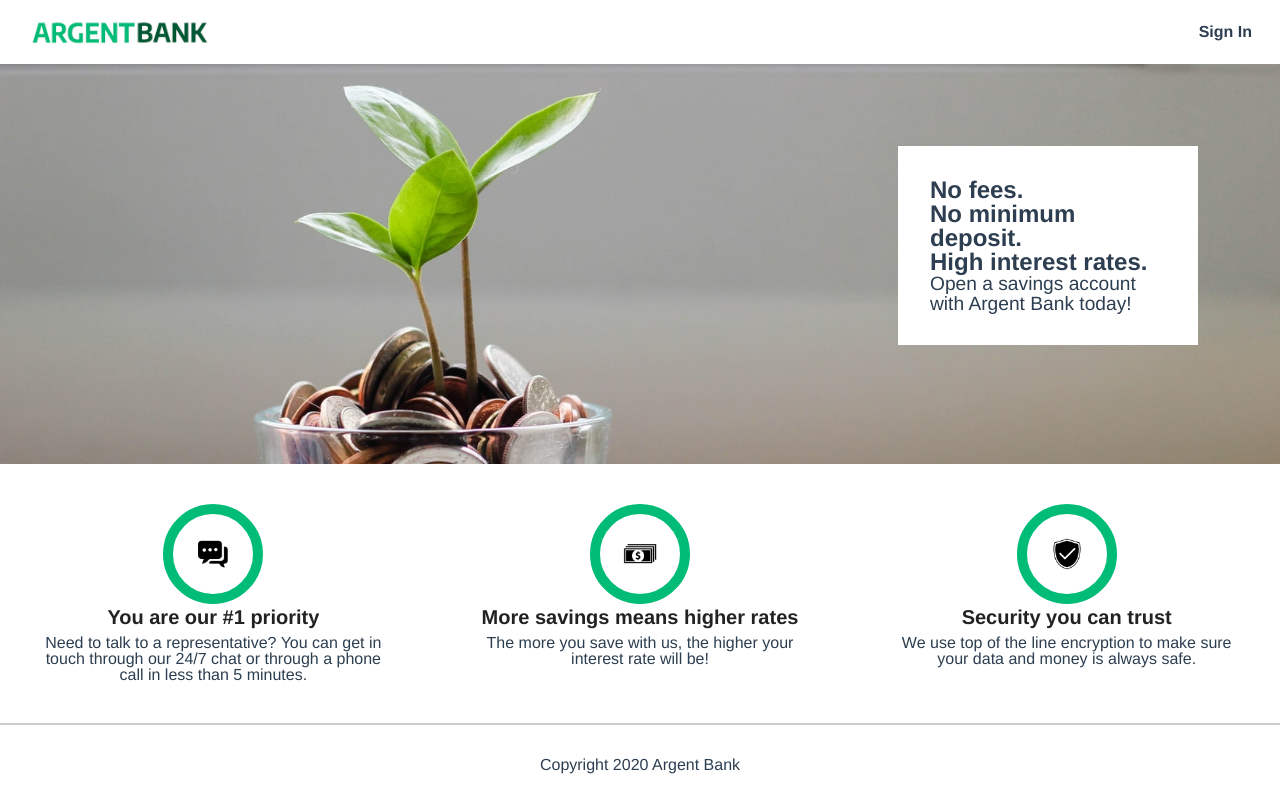
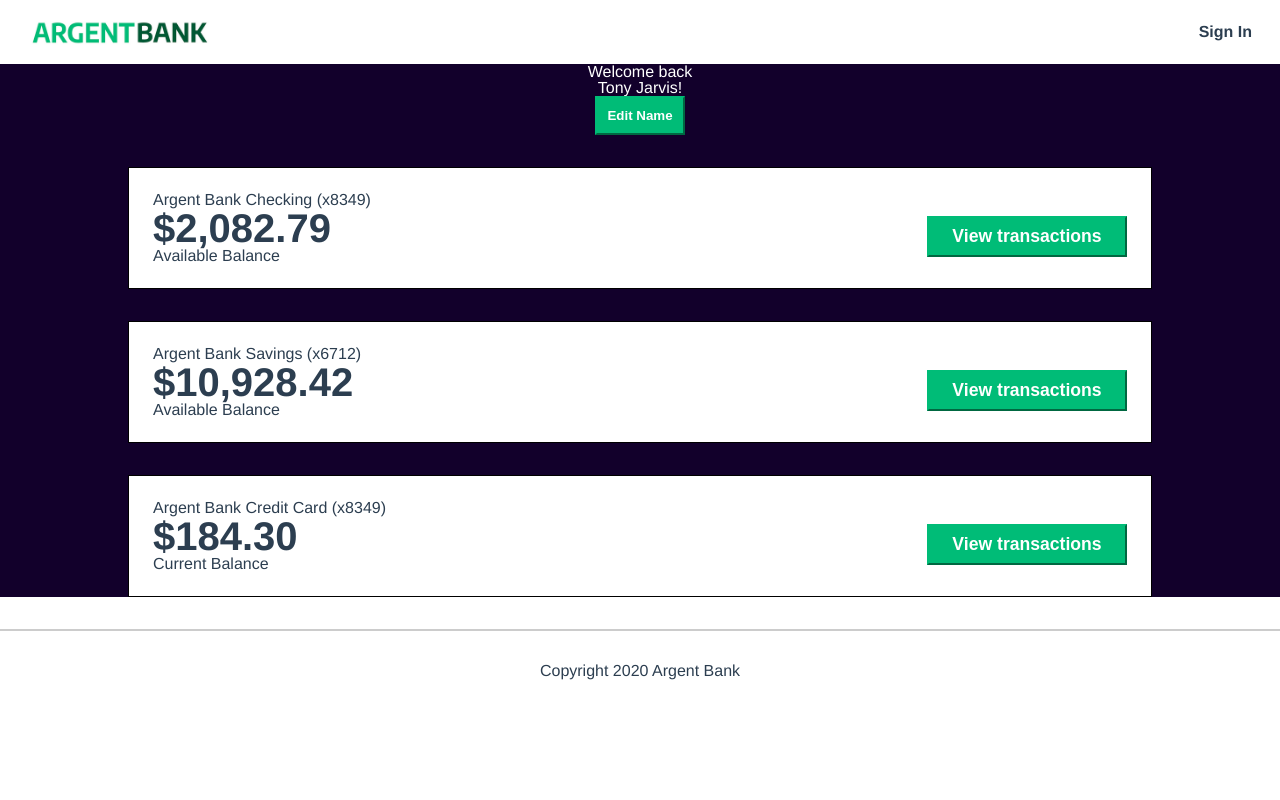
Before and after one commit to sebaseg-dev/oc_p13_argentbank, a React (Vite) app in the folder vite-project/: page /profile in a window 1280 px wide. Built offline with nearby package versions, Linux system fonts and the light colour scheme.

Commit message:
populating routes following Framework mode from react-router: - / -> Home.jsx; - /login -> Login.jsx, - /profile -> Profile.jsx, - /* -> NotFound.jsx

```diff
--- a/vite-project/src/App.jsx
+++ /dev/null
@@ -1,78 +0,0 @@
-import './styles/main.css'
-import { useState } from 'react'
-
-function App() {
-  document.title = "Argent Bank - Home Page"
-
-  return (
-    <>
-      <nav className="main-nav">
-        <a className="main-nav-logo" href="./index.html">
-          <img
-            className="main-nav-logo-image"
-            src="/assets/argentBankLogo.png"
-            alt="Argent Bank Logo"
-          />
-          <h1 className="sr-only">Argent Bank</h1>
-        </a>
-        <div>
-          <a className="main-nav-item" href="./sign-in.html">
-            <i className="fa fa-user-circle"></i>
-            Sign In
-          </a>
-        </div>
-      </nav>
-      <main>
-        <div className="hero">
-          <section className="hero-content">
-            <h2 className="sr-only">Promoted Content</h2>
-            <p className="subtitle">No fees.</p>
-            <p className="subtitle">No minimum deposit.</p>
-            <p className="subtitle">High interest rates.</p>
-            <p className="text">Open a savings account with Argent Bank today!</p>
-          </section>
-        </div>
-        <section className="features">
-          <h2 className="sr-only">Features</h2>
-          <div className="feature-item">
-            <img src="/assets/icon-chat.png" alt="Chat Icon"
-                 className="feature-icon"/>
-            <h3 className="feature-item-title">You are our #1 priority</h3>
-            <p>
-              Need to talk to a representative? You can get in touch through our
-              24/7 chat or through a phone call in less than 5 minutes.
-            </p>
-          </div>
-          <div className="feature-item">
-            <img
-              src="/assets/icon-money.png"
-              alt="Chat Icon"
-              className="feature-icon"
-            />
-            <h3 className="feature-item-title">More savings means higher rates</h3>
-            <p>
-              The more you save with us, the higher your interest rate will be!
-            </p>
-          </div>
-          <div className="feature-item">
-            <img
-              src="/assets/icon-security.png"
-              alt="Chat Icon"
-              className="feature-icon"
-            />
-            <h3 className="feature-item-title">Security you can trust</h3>
-            <p>
-              We use top of the line encryption to make sure your data and money
-              is always safe.
-            </p>
-          </div>
-        </section>
-      </main>
-      <footer className="footer">
-        <p className="footer-text">Copyright 2020 Argent Bank</p>
-      </footer>
-    </>
-  )
-}
-
-export default App
--- /dev/null
+++ b/vite-project/src/components/Footer.jsx
@@ -0,0 +1,7 @@
+export default function Footer() {
+  return <>
+    <footer className="footer">
+      <p className="footer-text">Copyright 2020 Argent Bank</p>
+    </footer>
+  </>
+}
--- /dev/null
+++ b/vite-project/src/components/Header.jsx
@@ -0,0 +1,22 @@
+import { Link } from 'react-router'
+
+export default function Header() {
+  return <>
+    <nav className="main-nav">
+      <Link className="main-nav-logo" to="/">
+        <img
+          className="main-nav-logo-image"
+          src="/assets/argentBankLogo.png"
+          alt="Argent Bank Logo"
+        />
+        <h1 className="sr-only">Argent Bank</h1>
+      </Link>
+      <div>
+        <Link className="main-nav-item" to="/login">
+          <i className="fa fa-user-circle"></i>
+          Sign In
+        </Link>
+      </div>
+    </nav>
+  </>
+}
--- a/vite-project/src/main.jsx
+++ b/vite-project/src/main.jsx
@@ -1,9 +1,11 @@
 import { StrictMode } from 'react'
 import { createRoot } from 'react-dom/client'
-import App from './App.jsx'
+import { RouterProvider } from 'react-router/dom'
+import { router } from './router.jsx'
+import './styles/main.css'
 
 createRoot(document.getElementById('root')).render(
   <StrictMode>
-    <App />
+    <RouterProvider router={router} />
   </StrictMode>,
 )
--- /dev/null
+++ b/vite-project/src/pages/Home.jsx
@@ -0,0 +1,57 @@
+import Header from '../components/Header.jsx'
+import Footer from '../components/Footer.jsx'
+
+export default function Home() {
+  return <>
+    <Header />
+
+    <main>
+      <div className="hero">
+        <section className="hero-content">
+          <h2 className="sr-only">Promoted Content</h2>
+          <p className="subtitle">No fees.</p>
+          <p className="subtitle">No minimum deposit.</p>
+          <p className="subtitle">High interest rates.</p>
+          <p className="text">Open a savings account with Argent Bank today!</p>
+        </section>
+      </div>
+      <section className="features">
+        <h2 className="sr-only">Features</h2>
+        <div className="feature-item">
+          <img src="/assets/icon-chat.png" alt="Chat Icon"
+               className="feature-icon"/>
+          <h3 className="feature-item-title">You are our #1 priority</h3>
+          <p>
+            Need to talk to a representative? You can get in touch through our
+            24/7 chat or through a phone call in less than 5 minutes.
+          </p>
+        </div>
+        <div className="feature-item">
+          <img
+            src="/assets/icon-money.png"
+            alt="Chat Icon"
+            className="feature-icon"
+          />
+          <h3 className="feature-item-title">More savings means higher rates</h3>
+          <p>
+            The more you save with us, the higher your interest rate will be!
+          </p>
+        </div>
+        <div className="feature-item">
+          <img
+            src="/assets/icon-security.png"
+            alt="Chat Icon"
+            className="feature-icon"
+          />
+          <h3 className="feature-item-title">Security you can trust</h3>
+          <p>
+            We use top of the line encryption to make sure your data and money
+            is always safe.
+          </p>
+        </div>
+      </section>
+    </main>
+
+    <Footer />
+  </>
+}
--- /dev/null
+++ b/vite-project/src/pages/Login.jsx
@@ -0,0 +1,38 @@
+import Header from '../components/Header.jsx'
+import Footer from '../components/Footer.jsx'
+
+export default function Login () {
+  return <>
+    <Header/>
+
+    <main className="main bg-dark">
+      <section className="sign-in-content">
+        <i className="fa fa-user-circle sign-in-icon"></i>
+        <h1>Sign In</h1>
+        <form>
+          <div className="input-wrapper">
+            <label htmlFor="username">Username</label
+            ><input type="text" id="username"/>
+          </div>
+          <div className="input-wrapper">
+            <label htmlFor="password">Password</label
+            ><input type="password" id="password"/>
+          </div>
+          <div className="input-remember">
+            <input type="checkbox" id="remember-me"/><label
+            htmlFor="remember-me"
+          >Remember me</label
+          >
+          </div>
+          {/*PLACEHOLDER DUE TO STATIC SITE*/}
+          {/*<a href="./user.html" className="sign-in-button">Sign In</a>*/}
+          {/*SHOULD BE THE BUTTON BELOW*/}
+          {/*<button className="sign-in-button">Sign In</button>*/}
+
+        </form>
+      </section>
+    </main>
+
+    <Footer/>
+  </>
+}
--- /dev/null
+++ b/vite-project/src/pages/NotFound.jsx
@@ -0,0 +1,10 @@
+import Header from '../components/Header.jsx'
+import Footer from '../components/Footer.jsx'
+
+export default function NotFound() {
+  return <>
+    <Header />
+    <h1>NotFound</h1>
+    <Footer />
+  </>
+}
--- /dev/null
+++ b/vite-project/src/pages/Profile.jsx
@@ -0,0 +1,48 @@
+import Header from '../components/Header.jsx'
+import Footer from '../components/Footer.jsx'
+
+export default function Profile() {
+  return <>
+    <Header/>
+
+    <main className="main bg-dark">
+      <div className="header">
+        <h1>Welcome back<br/>Tony Jarvis!</h1>
+        <button className="edit-button">Edit Name</button>
+      </div>
+      <h2 className="sr-only">Accounts</h2>
+      <section className="account">
+        <div className="account-content-wrapper">
+          <h3 className="account-title">Argent Bank Checking (x8349)</h3>
+          <p className="account-amount">$2,082.79</p>
+          <p className="account-amount-description">Available Balance</p>
+        </div>
+        <div className="account-content-wrapper cta">
+          <button className="transaction-button">View transactions</button>
+        </div>
+      </section>
+      <section className="account">
+        <div className="account-content-wrapper">
+          <h3 className="account-title">Argent Bank Savings (x6712)</h3>
+          <p className="account-amount">$10,928.42</p>
+          <p className="account-amount-description">Available Balance</p>
+        </div>
+        <div className="account-content-wrapper cta">
+          <button className="transaction-button">View transactions</button>
+        </div>
+      </section>
+      <section className="account">
+        <div className="account-content-wrapper">
+          <h3 className="account-title">Argent Bank Credit Card (x8349)</h3>
+          <p className="account-amount">$184.30</p>
+          <p className="account-amount-description">Current Balance</p>
+        </div>
+        <div className="account-content-wrapper cta">
+          <button className="transaction-button">View transactions</button>
+        </div>
+      </section>
+    </main>
+
+    <Footer/>
+  </>
+}
--- /dev/null
+++ b/vite-project/src/router.jsx
@@ -0,0 +1,25 @@
+import { createBrowserRouter } from 'react-router'
+import Home from './pages/Home.jsx'
+import Login from './pages/Login.jsx'
+import NotFound from './pages/NotFound.jsx'
+import Profile from './pages/Profile.jsx'
+
+export const router = createBrowserRouter([
+    {
+      path: '/',
+      element: <Home />,
+    },
+    {
+      path: '/login',
+      element: <Login />,
+    },
+    {
+      path: '/profile',
+      element: <Profile />,
+    },
+    {
+      path: '/*',
+      element: <NotFound />,
+    }
+  ]
+)
```
Also changed, not shown: 2 other files (tests, documents, lock files or other folders).
